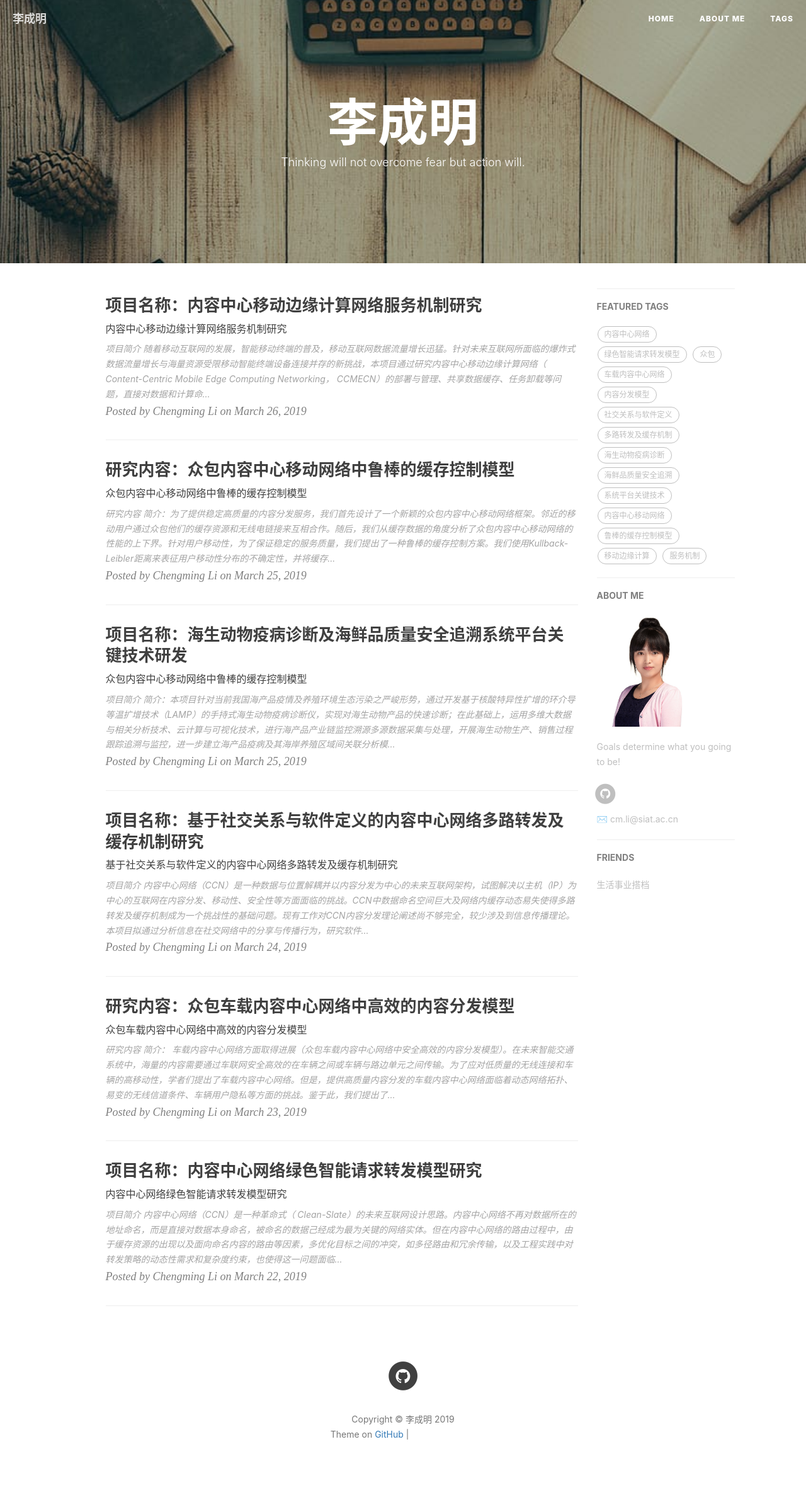
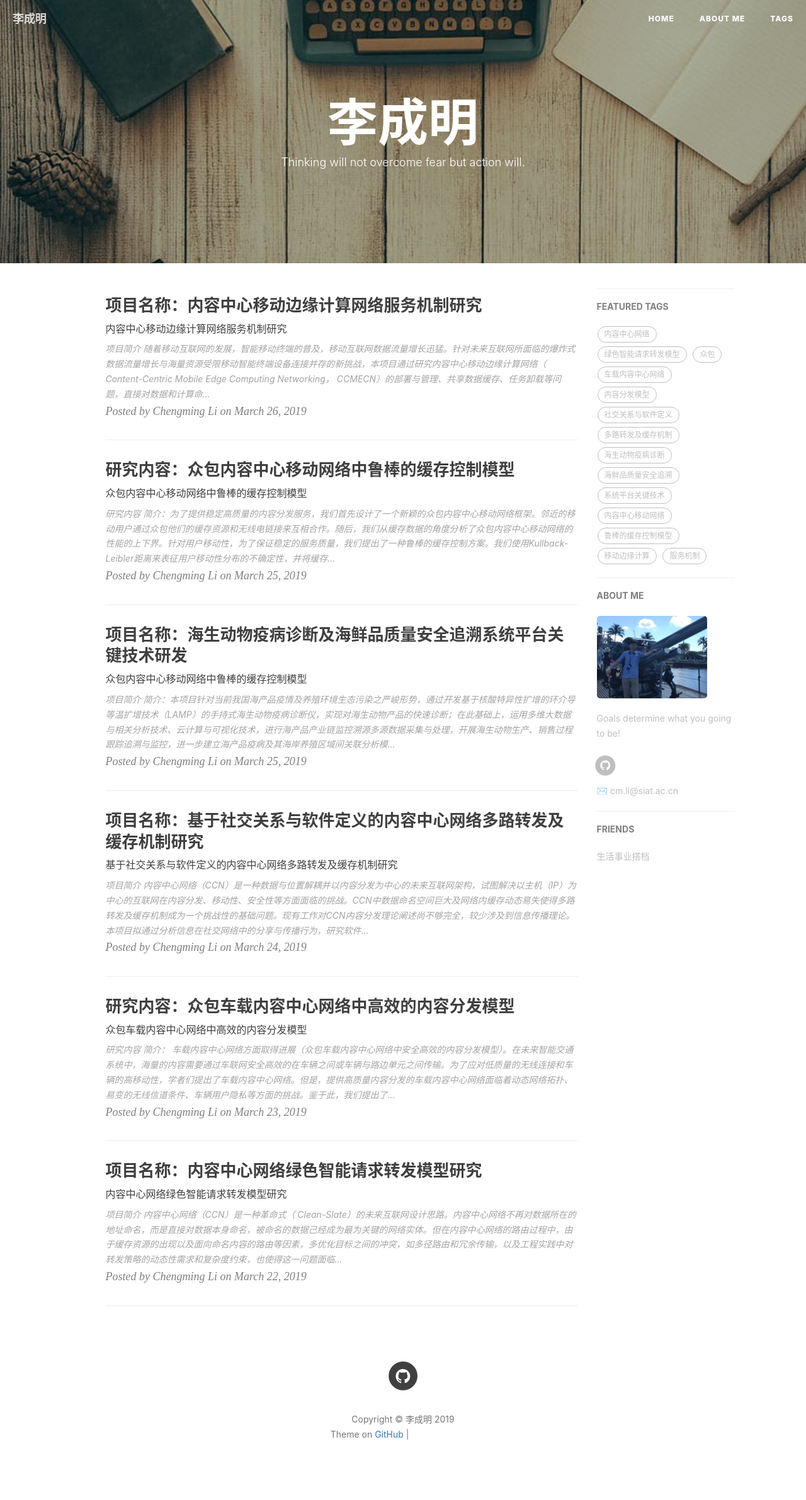
Before and after one commit to cm-li/cm-li.github.io, a Jekyll site: the page built from index.html, in a window 1280 px wide. Shown: the whole page at 63% size. Built offline with Jekyll 4.4.1, drawn with Linux system fonts in a browser that asks for light colours; nearby versions of some CDN libraries; the list of posts is cut into pages by our own code; comment, search, counter and statistics services are not loaded; grey boxes are pictures that could not be loaded.

Commit message:
Update _config.yml

```diff
--- a/_config.yml
+++ b/_config.yml
@@ -12,7 +12,7 @@
 # Sidebar settings
 sidebar: true                           # whether or not using Sidebar.
 sidebar-about-description: "Goals determine what you going to be!"
-sidebar-avatar: /img/about-Claire-gentle.jpg      # use absolute URL, seeing it's used in both `/` and `/about/`
+sidebar-avatar: /img/about-chengming.jpg      # use absolute URL, seeing it's used in both `/` and `/about/`
 
 
 
```
